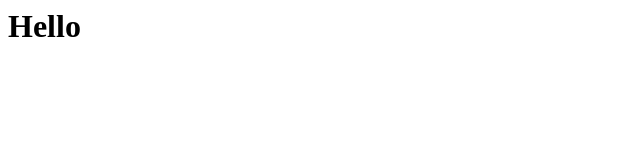
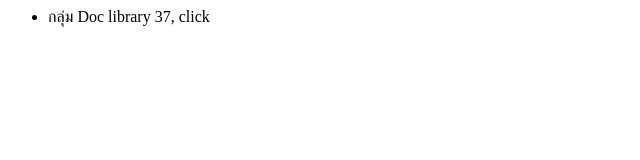
Before and after one commit to patiNac/patiNac.github.io, a plain HTML site: page index.html in a window 1280 px wide. Shown: the whole page, without its empty margins (0-640 px from the left). Drawn offline with Linux system fonts and the light colour scheme.

Commit message:
Update index.html

```diff
--- a/index.html
+++ b/index.html
@@ -1 +1,12 @@
-<h1>Hello</h1>
+<html>
+  <head>
+    <title>
+      Doc library
+    </title>
+  </head>
+  <body>
+    <ul>
+      <li>กลุ่ม Doc library 37, click <a href='https://3rownn.github.io/doc-copy'></a></li>
+    </ul>
+  </body>
+</html>
```
